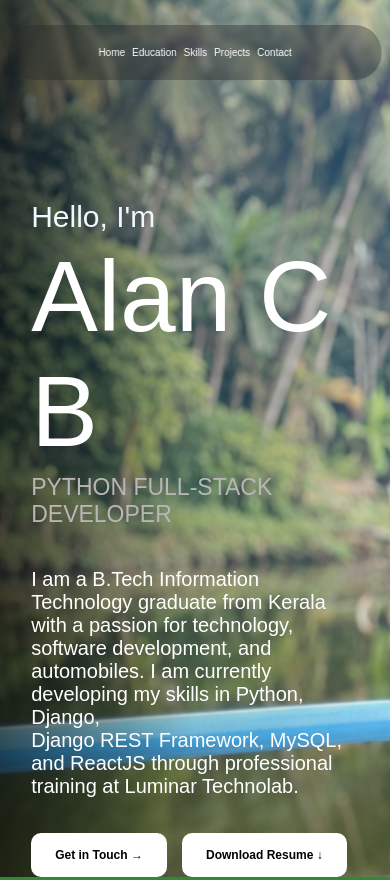
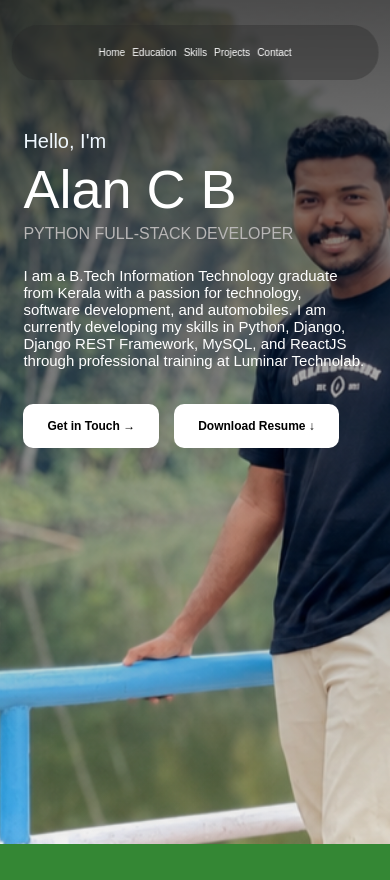
Before and after one commit to alancb25/Portfolio-web, a plain HTML site: page index.html in a window 390 px wide. Shown: the top 880 px of the page. Drawn offline with Linux system fonts and the light colour scheme.

Commit message:
Update portfolio styling and responsive layout

```diff
--- a/index.css
+++ b/index.css
@@ -8,52 +8,11 @@ html {
     scroll-behavior: smooth;
 }
 
-
 body {
     width: 100%;
     overflow-x: hidden;
     font-family: 'DM Sans', sans-serif;
-
 }
-
-
-
-
-/* .navbar {
-    width: 100%;
-    height: 50px;
-    display: flex;
-    justify-content: space-between;
-    align-items: center;
-    padding: 0 8%;
-
-    position: fixed;
-    top: 0;
-    left: 0;
-    z-index: 1000;
-
-    background-color: rgba(0, 0, 0, 0.65);
-    backdrop-filter: blur(8px);
-    transition: top 0.4s ease;
-}
-
-
-.nav {
-    display: flex;
-    align-items: center;
-    justify-content: center;
-    gap: 20px;
-    flex: 1;
-}
-
-.nav a {
-    text-decoration: none;
-    color: white;
-    font-size:15px;
-    font-weight: 500;
-    font-family: 'DM Sans', sans-serif;
-
-} */
 
 .navbar {
     width: fit-content;
@@ -70,10 +29,8 @@ body {
     transform: translateX(-50%);
     z-index: 1000;
 
-    background-color:rgba(42, 42, 42, 0.371);
+    background-color: rgba(42, 42, 42, 0.371);
     backdrop-filter: blur(2px);
-
-    /* border: 1px solid rgba(0, 0, 0, 0.2); */
     border-radius: 50px;
 }
 
@@ -98,42 +55,42 @@ body {
 .container {
     width: 100%;
     min-height: 100vh;
-    min-height: 100svh;
     background-image: linear-gradient(
             90deg,
-            rgba(0, 0, 0, 0.65),
-            rgba(0, 0, 0, 0.15),
-            rgba(0, 0, 0, 0.05)
-        ),url('Alan photo2.png');
+            rgba(0, 0, 0, 0.7) 0%,
+            rgba(0, 0, 0, 0.25) 55%,
+            rgba(0, 0, 0, 0.05) 100%
+        ),
+        url('Alan photo2.png');
 
     background-repeat: no-repeat;
-    background-position: center;
     background-size: cover;
+    background-position: 82% center;
 
     position: relative;
-    overflow: hidden;
+    overflow-x: hidden;
 }
-
 
 .content {
     padding: 90px 8% 0;
     margin-top: 110px;
     font-size: 30px;
     color: aliceblue;
+}
 
-}
-.name{
+.name {
     margin-top: 5px;
     font-size: 100px;
     color: white;
 }
-.title{
+
+.title {
     margin-top: 5px;
     color: rgb(184, 182, 182);
     font-size: 23px;
+}
 
-}
-.description{
+.description {
     margin-top: 40px;
     color: white;
     font-size: 20px;
@@ -142,13 +99,9 @@ body {
 
 .home-button {
     display: flex;
+    gap: 15px;
     align-items: center;
     margin-top: 35px;
-}
-.home-button {
-    display: flex;
-    gap: 15px;
-    align-items: center;
 }
 
 .get {
@@ -166,23 +119,21 @@ body {
     background-color: rgb(162, 162, 162);
 }
 
+/* ======================== Educaton */
 
-/* ========================================div 2 */
+
 .navbar2 {
     width: 100%;
     height: 110px;
     background-color: rgb(52, 135, 52);
-
 }
 
 .education {
     width: 100%;
-    padding:50px 100px;
+    padding: 50px 100px;
     background-color: white;
     margin-bottom: 100px;
-
     color: black;
-
 }
 
 .education h1 {
@@ -200,17 +151,16 @@ body {
 
 .listing {
     border-left: 2px solid white;
-
 }
 
 .edu-item {
-    /* margin-bottom: 40px; */
     padding: 30px 20px;
     margin-bottom: 20px;
     border-top: 2px solid #A8B69E;
     background-color: white;
     transition: 0.3s;
 }
+
 .edu-item:hover {
     border-top-color: #348738;
     transform: translateY(-3px);
@@ -228,13 +178,15 @@ body {
     margin-bottom: 8px;
 }
 
-.edu-item p, .edu-item span {
+.edu-item p,
+.edu-item span {
     font-size: 13px;
     color: grey;
     margin-bottom: 8px;
 }
 
-/* ============================skills */
+
+/* ======================== skills */
 
 
 .navbar3 {
@@ -253,12 +205,8 @@ body {
     color: black;
 }
 
-
 .skills-heading h1 {
     margin-top: 0;
-}
-
-.skills-heading h1 {
     font-size: 38px;
 }
 
@@ -270,7 +218,6 @@ body {
     max-width: 650px;
 }
 
-
 .skills-category {
     margin-top: 45px;
 }
@@ -281,7 +228,6 @@ body {
     margin-bottom: 18px;
     margin-top: 30px;
 }
-
 
 .skills-list {
     display: flex;
@@ -307,10 +253,7 @@ body {
     transform: translateY(-3px);
 }
 
-
-/* ======================Projects */
-
-
+/* ======================== Projects */
 .navbar4 {
     width: 100%;
     height: 110px;
@@ -320,16 +263,13 @@ body {
 .projects {
     width: 100%;
     padding: 50px 100px;
-    background-color:white;
+    background-color: white;
     color: black;
 }
-
-
 
 .projects-heading h1 {
     font-size: 38px;
 }
-
 
 .projects-heading p {
     color: grey;
@@ -342,6 +282,7 @@ body {
 .project-list {
     margin-top: 40px;
 }
+
 .project-item {
     padding: 30px 20px;
     margin-bottom: 20px;
@@ -380,6 +321,7 @@ body {
     border-radius: 4px;
     color: #356B43;
     font-size: 12px;
+    transition: 0.3s;
 }
 
 .project-tags span:hover {
@@ -387,19 +329,16 @@ body {
     color: white;
     border-color: #356B43;
     transform: translateY(-3px);
-
 }
 
 .fa-github {
     font-size: 30px;
 }
 
-/* =====================contact */
-
-
+/* ======================== Contact */
 .navbar5 {
     width: 100%;
-    height:110px;
+    height: 110px;
     background-color: rgb(52, 135, 52);
 }
 
@@ -442,7 +381,7 @@ body {
     transform: translateY(-5px);
 }
 
-.hr{
+.hr {
     width: 60px;
     border: none;
     height: 2px;
@@ -450,7 +389,7 @@ body {
     margin: 25px auto;
 }
 
-/* ==========quote=========== */
+/* ======================== Quote */
 .contact-quote {
     text-align: center;
     margin-top: 80px;
@@ -468,8 +407,8 @@ body {
     color: grey;
     margin-top: 15px;
 }
-/* ========================footer  */
 
+/* ======================== Footer */
 .footer {
     width: 100%;
     padding: 20px 10%;
@@ -484,11 +423,8 @@ body {
     font-size: 14px;
 }
 
-
-
-@media screen and (max-width: 400px) {
-
- /* ALL NAVS */
+/* ======================== Responsive Media  */
+@media screen and (max-width: 900px) {
     .navbar,
     .navbar2,
     .navbar3,
@@ -498,31 +434,72 @@ body {
         flex-shrink: 0;
     }
 
-
     .navbar {
-        width: 96%;
+        width: 94%;
         height: 55px;
-        padding: 0 8px;
+        padding: 0 12px;
     }
 
     .nav {
-        gap: 7px;
+        gap: 12px;
         flex-wrap: nowrap;
     }
 
     .nav a {
-        font-size: 10px;
+        font-size: 13px;
         white-space: nowrap;
     }
+}
 
-    /* bg img  */
-
+@media screen and (max-width: 768px) {
     .container {
-        width: 100%;
-        min-height: 100vh;
-        background-size: cover;
-        background-position: center;
-        background-repeat: no-repeat;
+        background-position: 82% center;
+        background-image: linear-gradient(
+                180deg,
+                rgba(0, 0, 0, 0.7) 0%,
+                rgba(0, 0, 0, 0.25) 55%,
+                rgba(0, 0, 0, 0.05) 100%
+            ),
+            url('Alan photo2.png');
     }
 
+    .content {
+        padding: 40px 6% 0;
+        margin-top: 90px;
+        font-size: 20px;
+    }
+
+    .name {
+        font-size: 54px;
+    }
+
+    .title {
+        font-size: 16px;
+    }
+
+    .description {
+        font-size: 15px;
+        margin-top: 24px;
+    }
+
+    .home-button {
+        flex-wrap: wrap;
+    }
+
+    .education,
+    .skills,
+    .projects,
+    .contact {
+        padding: 40px 24px;
+    }
 }
+
+@media screen and (max-width: 420px) {
+    .nav {
+        gap: 7px;
+    }
+
+    .nav a {
+        font-size: 10px;
+    }
+}
```
Also changed, not shown: index.html (+1 -1 lines).
